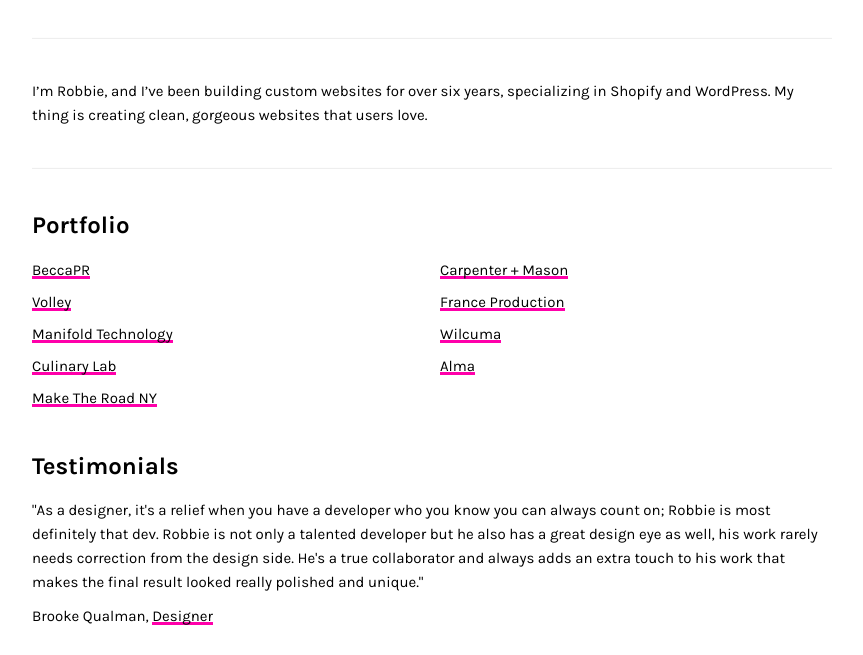
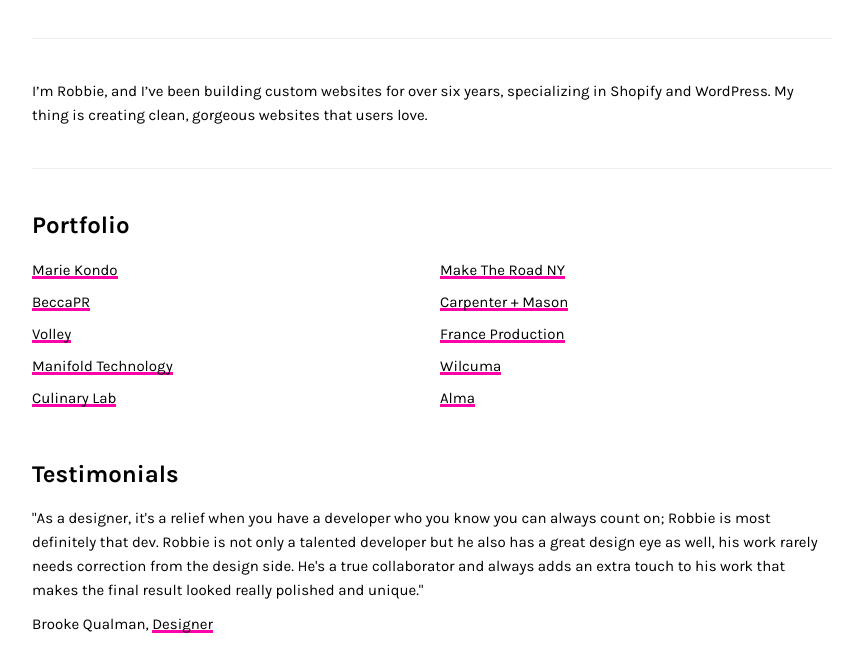
Before and after one commit to robbiesh/robbiesh.github.io, a plain HTML site: page index.html in a window 1280 px wide. Shown: the part 136-791 px from the top of the page, without its empty margins (208-1071 px from the left). Drawn offline with Linux system fonts and the light colour scheme.

Commit message:
new proj

```diff
--- a/index.html
+++ b/index.html
@@ -44,6 +44,8 @@
             <h4>Portfolio</h4>
 
             <ul class="list">
+
+							<li><a href="https://konmari.com/" target="_blank">Marie Kondo</a></li>
 
     					<li><a href="https://beccapr.com/" target="_blank">BeccaPR</a></li>
 
```
